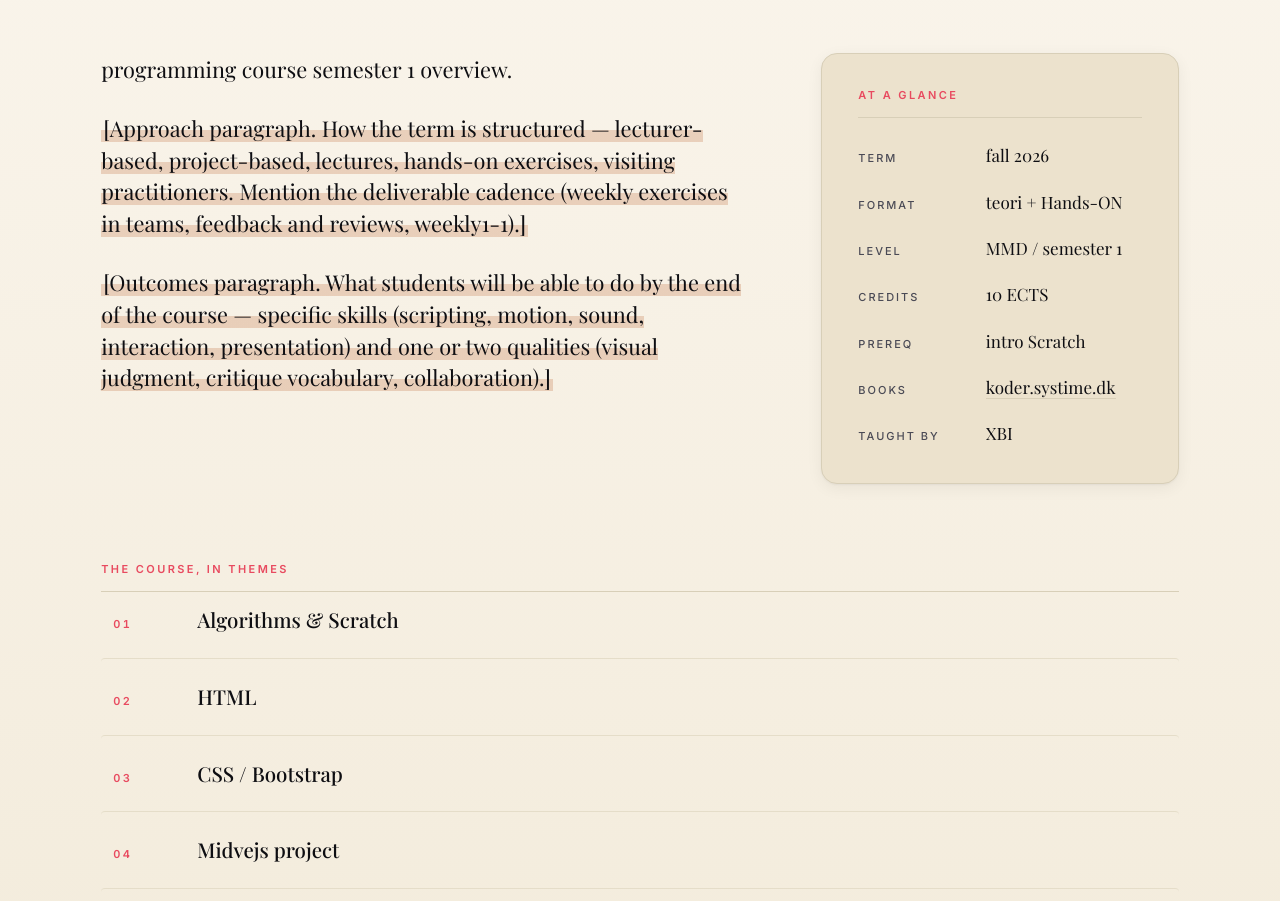
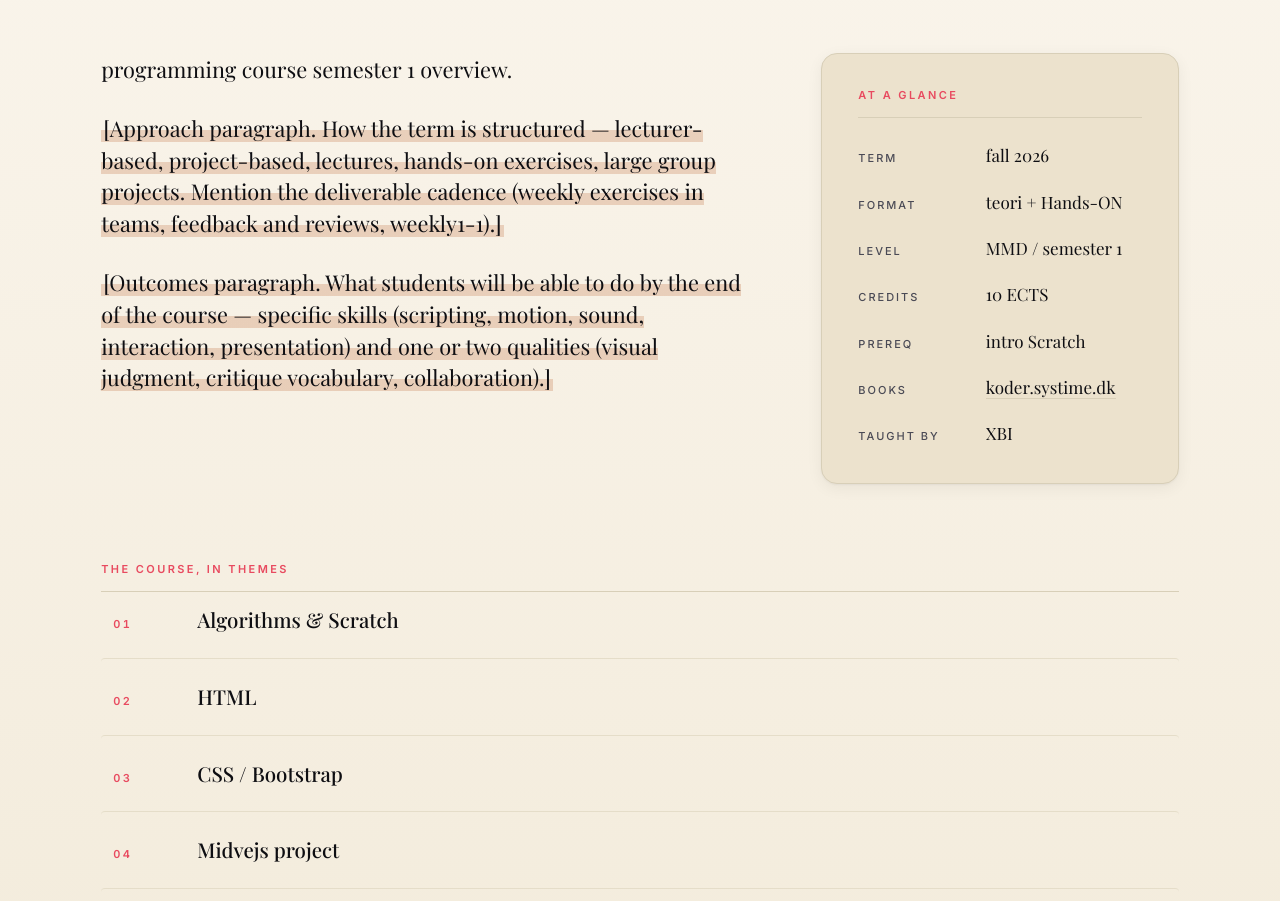
Before and after one commit to xiaoleibi/MMDPPT26, a plain HTML site: page index.html in a window 1280 px wide. Shown: the part 1190-2091 px from the top of the page. Drawn offline with nearby package versions, Linux system fonts and the light colour scheme; a web font is replaced by a local one.

Commit message:
Update index.html

```diff
--- a/index.html
+++ b/index.html
@@ -541,7 +541,7 @@
             <div class="about__text">
                 <p>  programming course semester 1 overview.</p>
                 <p>
-                    <span class="placeholder">[Approach paragraph. How the term is structured — lecturer-based, project-based, lectures, hands-on exercises, visiting practitioners.
+                    <span class="placeholder">[Approach paragraph. How the term is structured — lecturer-based, project-based, lectures, hands-on exercises, large group projects.
                          Mention the deliverable cadence (weekly exercises in teams, feedback and reviews, weekly1-1).]</span>
                 </p>
                 <p>
```
